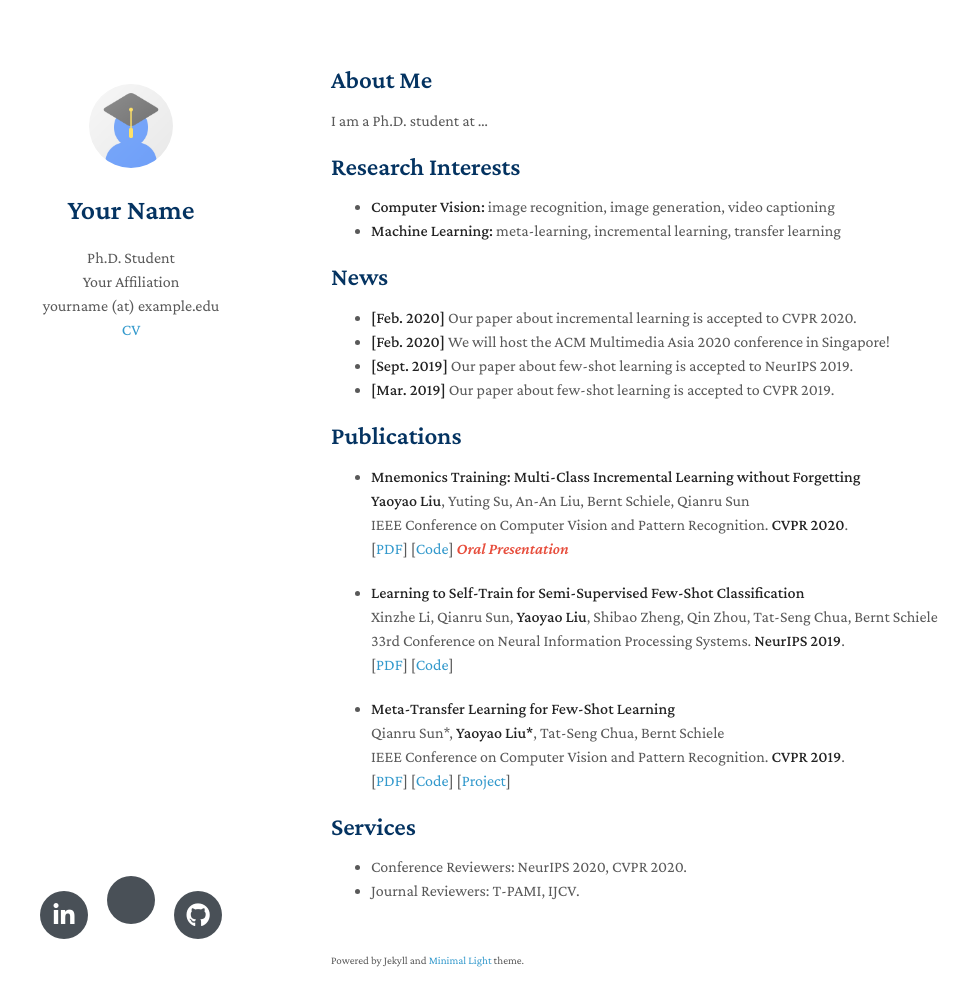
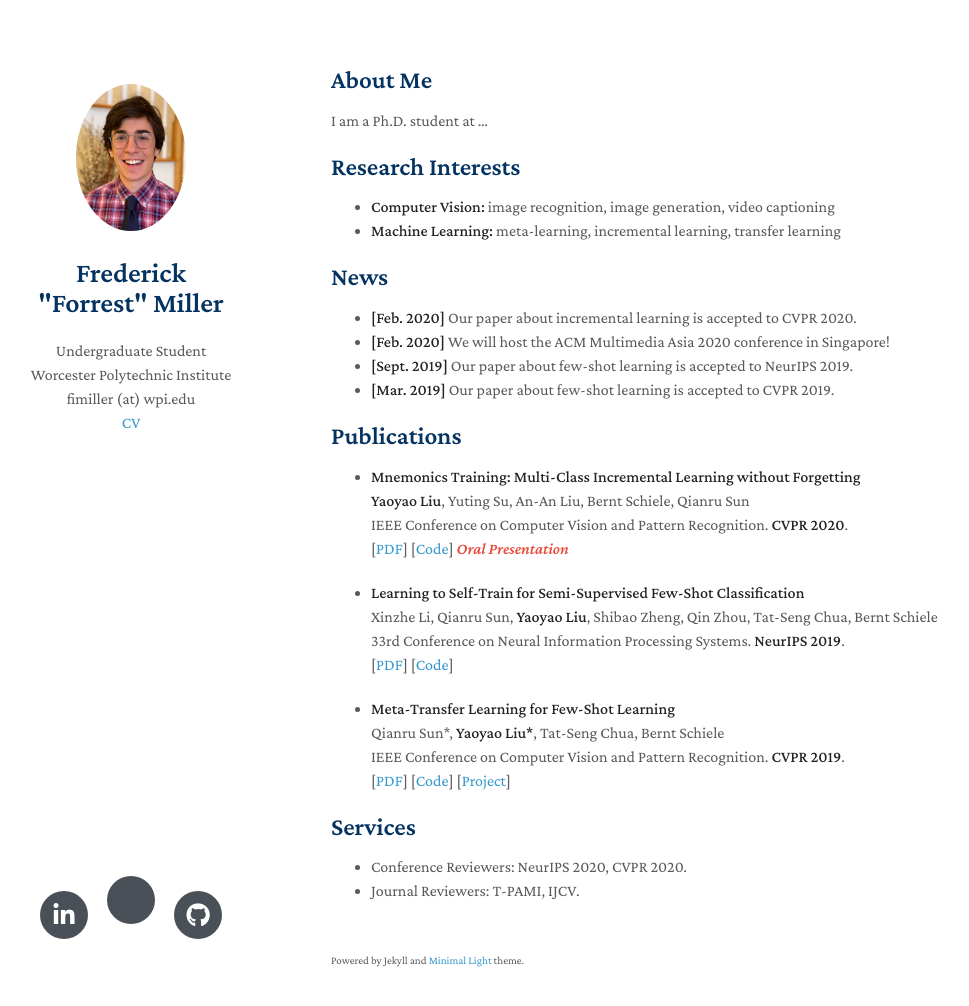
Before and after one commit to fimiller/fimiller.github.io, a Jekyll site: the page built from index.md, in a window 1280 px wide and 1041 px high. Shown: the top 1006 px of the window, without its empty margins (139-1108 px from the left). Built offline with Jekyll 4.4.1, drawn with Linux system fonts in a browser that asks for light colours; nearby versions of some CDN libraries; a style sheet for code colours, icons or effects is not loaded; our own code applies the rules of GitHub Pages for plain Markdown files.

Commit message:
config_changes

```diff
--- a/_config.yml
+++ b/_config.yml
@@ -1,8 +1,8 @@
 # Basic Information
-title: Your Name
-position: Ph.D. Student
-affiliation: Your Affiliation
-email: yourname (at) example.edu
+title: Frederick "Forrest" Miller
+position: Undergraduate Student
+affiliation: Worcester Polytechnic Institute
+email: fimiller (at) wpi.edu
 
 # Search Engine Optimization (SEO)
 # The following information is used to improve the website traffic from search engines, e.g., Google.
@@ -12,20 +12,18 @@ canonical: https://minimal-light.yyliu.net/
 
 # Links
 # If you don't need one of them, you may delete the corresponding line.
-google_scholar: https://scholar.google.com/
-github_link: https://github.com/yaoyao-liu/minimal-light
-linkedin: https://www.linkedin.com/
+google_scholar: https://scholar.google.com/citations?user=ate37H0AAAAJ&hl=en&oi=ao
+github_link: https://github.com/fimiller
+linkedin: https://www.linkedin.com/in/frederick-miller-769b4917a/
 cv: ./assets/cv.pdf
 
 # Images (e.g., your profile picture and your website's favicon)
 # "favicon" and "favicon_dark" are used for the light and dark modes, respectively.
-avatar: ./assets/img/avatar.png
+avatar: ./assets/img/avatar.jpg
 favicon: ./assets/img/favicon.png
 favicon_dark: ./assets/img/favicon-dark.png
 
-# Google Analytics ID
-# Please remove this if you don't use Google Analytics
-google_analytics: UA-111540567-4
+
 
 # Use this project as a remote theme for GitHub Pages
 # See the guide here: https://docs.github.com/en/pages/setting-up-a-github-pages-site-with-jekyll/adding-a-theme-to-your-github-pages-site-using-jekyll
```
Also changed, not shown: assets/img/avatar.jpg (added), assets/img/avatar.png (deleted).
